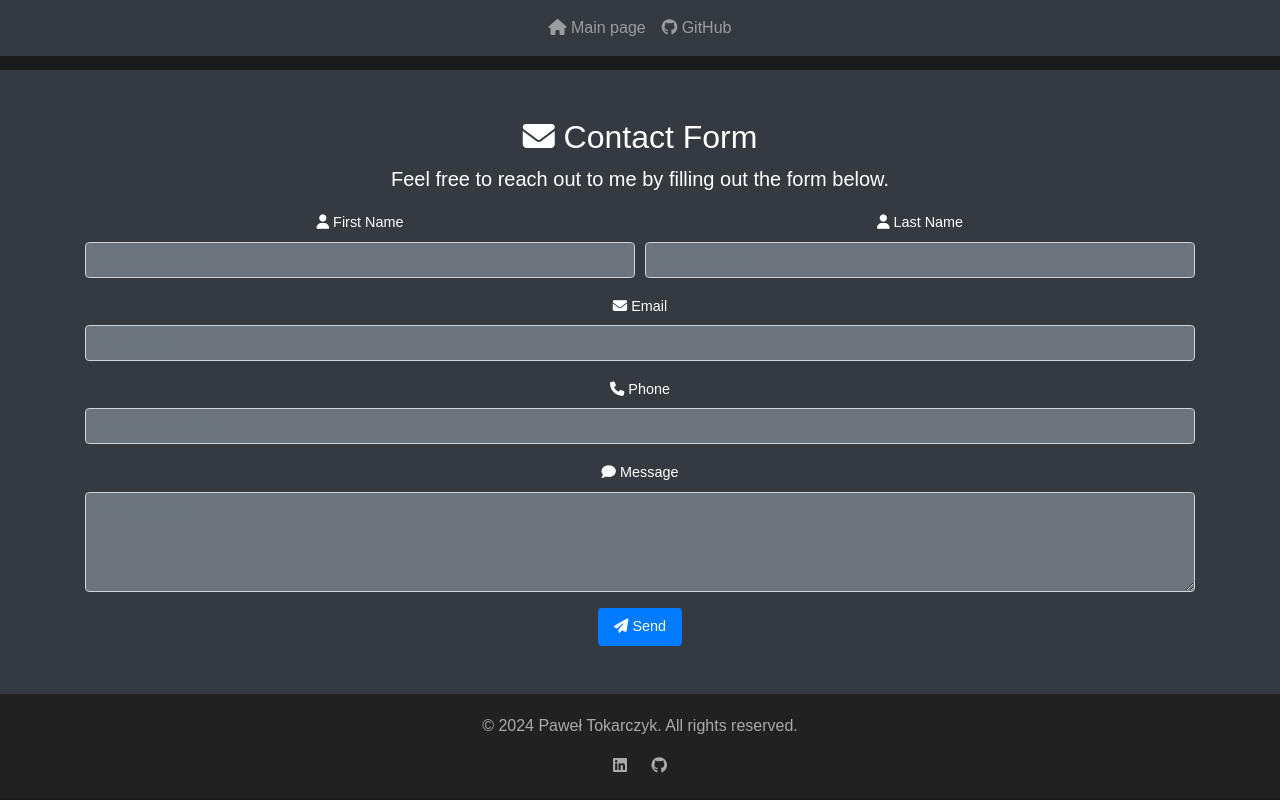
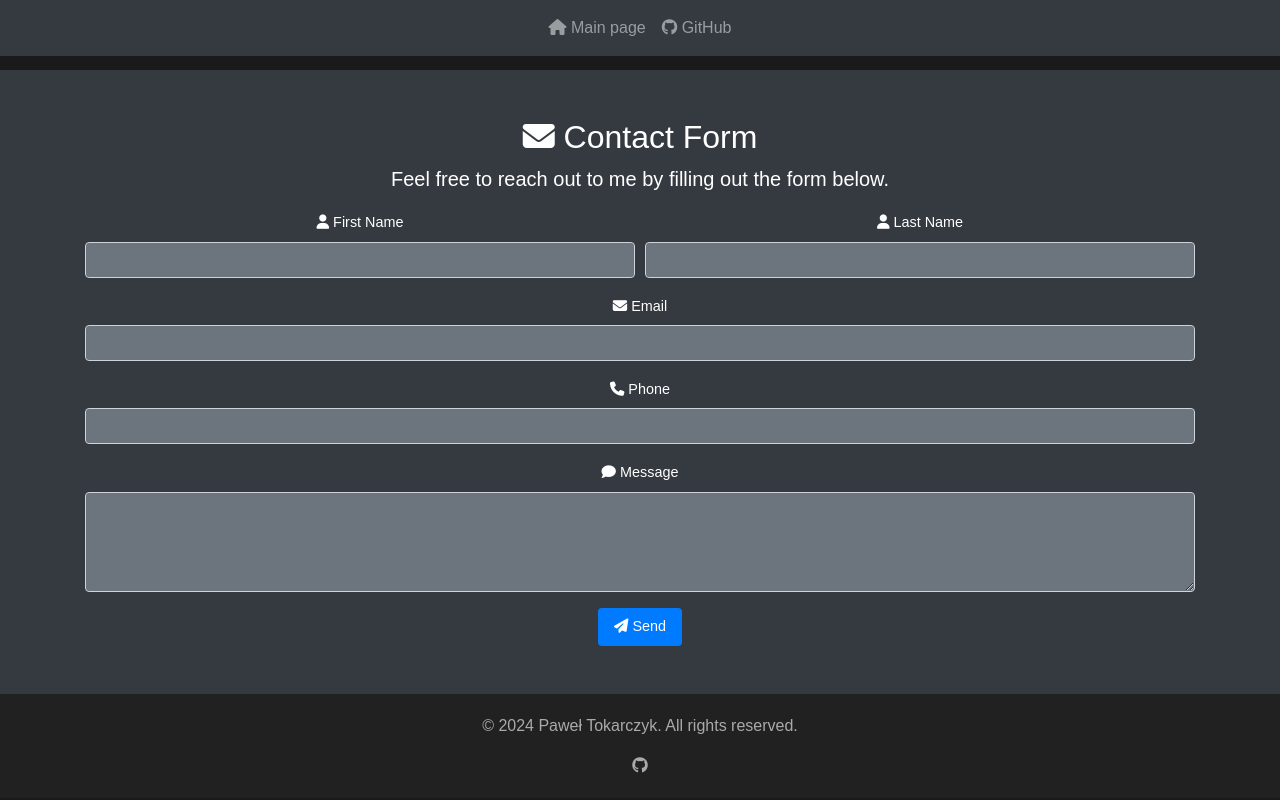
Before and after one commit to Pawelek1235/ProjektZaliczenie, a plain HTML site: page contact.html in a window 1280 px wide. Drawn offline with nearby package versions, Linux system fonts and the light colour scheme.

Commit message:
Update contact.html

```diff
--- a/contact.html
+++ b/contact.html
@@ -121,9 +121,7 @@
         <div class="container">
             <p>&copy; 2024 Paweł Tokarczyk. All rights reserved.</p>
             <div class="social-icons">
-                <a href="https://www.linkedin.com/in/pawel-tokarczyk" target="_blank"><i class="fab fa-linkedin"></i></a>
                 <a href="https://github.com/Pawelek1235" target="_blank"><i class="fab fa-github"></i></a>
-
             </div>
         </div>
     </footer>
```
